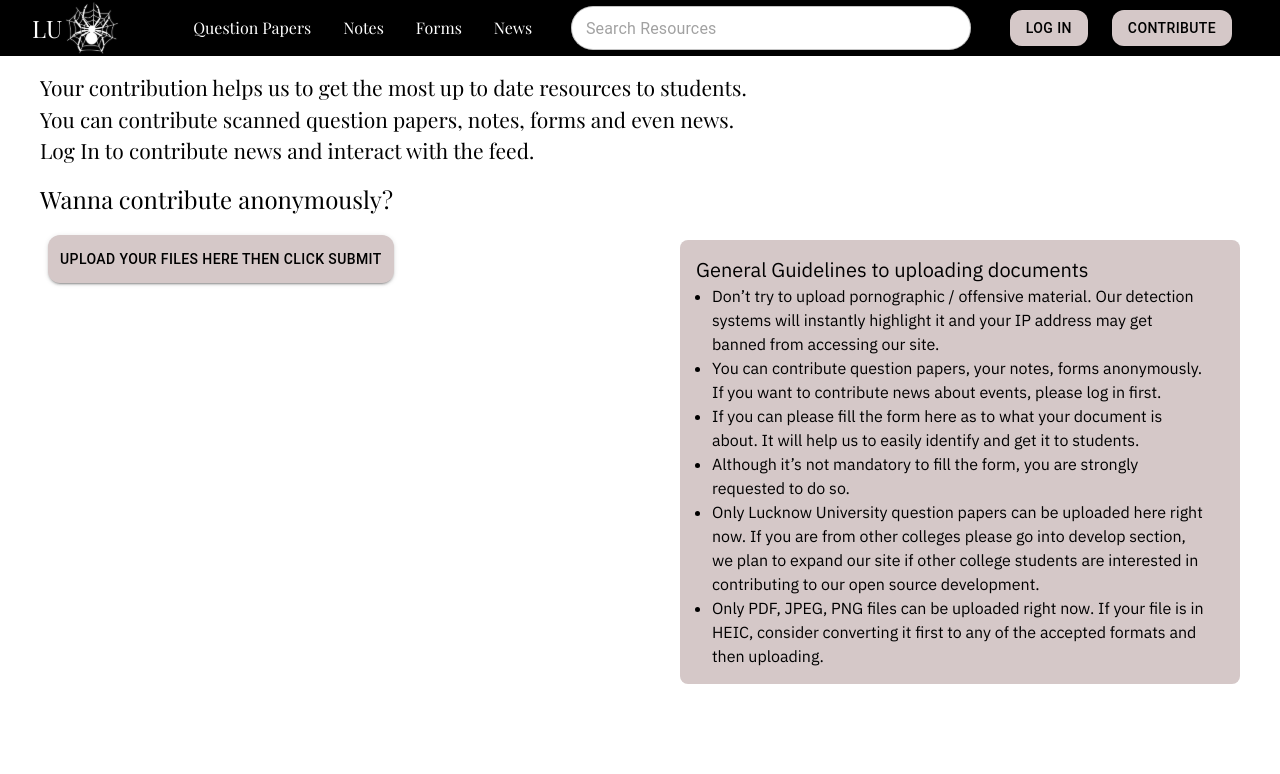
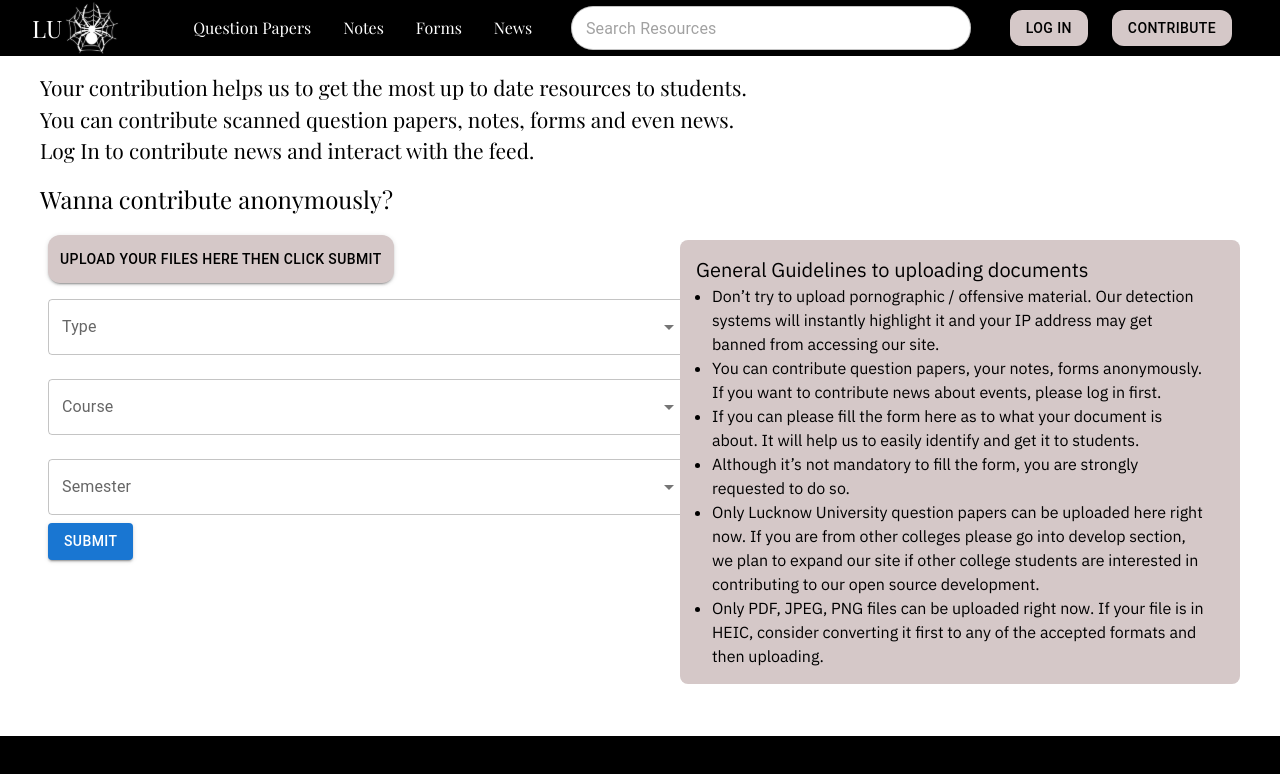
Before and after one commit to abdullahanzar/lu-crawler, a Next.js app: page /contribute in a window 1280 px wide. Shown: the top 774 px of the page. Built offline with nearby package versions, Linux system fonts and the light colour scheme; a web font is replaced by a local one.

Commit message:
feat: scaffold for contibute page ready

```diff
--- a/package.json
+++ b/package.json
@@ -12,9 +12,11 @@
     "@emotion/react": "^11.11.4",
     "@emotion/styled": "^11.11.5",
     "@mui/material": "^5.15.15",
+    "formik": "^2.4.6",
     "next": "14.1.1",
     "react": "^18",
-    "react-dom": "^18"
+    "react-dom": "^18",
+    "yup": "^1.4.0"
   },
   "devDependencies": {
     "autoprefixer": "^10.0.1",
--- a/src/app/contribute/page.jsx
+++ b/src/app/contribute/page.jsx
@@ -1,5 +1,6 @@
+"use client";
+import DocumentUploadForm from "@/components/forms/forms";
 import { Button } from "@mui/material";
-import React from "react";
 
 export default function Contribute() {
   return (
@@ -18,21 +19,7 @@ export default function Contribute() {
       <div className="relative left-10 top-4 mt-4 text-2xl w-max">
         Wanna contribute anonymously?
       </div>
-      <div className="relative left-12 top-2 mt-4 text-[21px] w-max">
-        <Button
-          style={{
-            backgroundColor: "#D5C8C8",
-            color: "#000",
-            borderRadius: "12px",
-            marginTop: "12px",
-            padding: "12px",
-          }}
-          className="font-sans"
-          variant="contained"
-        >
-          Upload your files here then click submit
-        </Button>
-      </div>
+      <DocumentUploadForm />
       <div className="absolute right-10 bg-[#D5C8C8] top-56 mt-4 w-[35rem] rounded-lg">
         <div className="relative w-[34rem] p-4">
           <p className="font-sans text-xl">
--- a/src/app/layout.js
+++ b/src/app/layout.js
@@ -1,6 +1,7 @@
 import { Playfair_Display } from "next/font/google";
 import "./globals.css";
 import Navbar from "@/components/navbar/navbar";
+import Footer from "@/components/footer/footer";
 
 const playfair = Playfair_Display({ subsets: ["latin"] });
 
@@ -22,7 +23,8 @@ export default function RootLayout({ children }) {
       </head>
       <body className={playfair.className}>
         <Navbar />
-        {children}
+        <main className="flex-1">{children}</main>
+        <Footer />
       </body>
     </html>
   );
--- /dev/null
+++ b/src/components/footer/footer.jsx
@@ -0,0 +1,11 @@
+import React from "react";
+
+function Footer() {
+  return (
+    <footer className="w-full h-16 bg-black fixed bottom-0">
+      Footer Content
+    </footer>
+  );
+}
+
+export default Footer;
--- /dev/null
+++ b/src/components/forms/forms.jsx
@@ -0,0 +1,128 @@
+import React from "react";
+import {
+  FormControl,
+  InputLabel,
+  Select,
+  MenuItem,
+  Button,
+  FormHelperText,
+} from "@mui/material";
+import { useFormik } from "formik";
+import * as Yup from "yup";
+
+const validationSchema = Yup.object().shape({
+  type: Yup.string().required("Type is required"),
+  course: Yup.string().required("Course is required"),
+  semester: Yup.string().required("Semester is required"),
+});
+
+const MyForm = () => {
+  const formik = useFormik({
+    initialValues: {
+      type: "",
+      course: "",
+      semester: "",
+    },
+    validationSchema: validationSchema,
+    onSubmit: (values) => {
+      // Handle form submission
+      console.log(values);
+    },
+  });
+
+  return (<div className="relative left-12 top-2 mt-4 text-[21px] w-3/6">
+  <Button
+    style={{
+      backgroundColor: "#D5C8C8",
+      color: "#000",
+      borderRadius: "12px",
+      marginTop: "12px",
+      padding: "12px",
+    }}
+    className="font-sans"
+    variant="contained"
+  >
+    Upload your files here then click submit
+  </Button>
+    <form onSubmit={formik.handleSubmit}>
+      <FormControl fullWidth margin="normal">
+        <InputLabel>Type</InputLabel>
+        <Select
+          value={formik.values.type}
+          onChange={formik.handleChange}
+          onBlur={formik.handleBlur}
+          label="Type"
+          name="type"
+          error={formik.touched.type && Boolean(formik.errors.type)}
+          helperText={formik.touched.type && formik.errors.type}
+        >
+          <MenuItem value="question paper">Question Paper</MenuItem>
+          <MenuItem value="notes">Notes</MenuItem>
+          <MenuItem value="forms">Forms</MenuItem>
+          <MenuItem value="books">Books</MenuItem>
+          <MenuItem value="others">Others</MenuItem>
+        </Select>
+        {formik.touched.type && formik.errors.type && (
+          <FormHelperText error>{formik.errors.type}</FormHelperText>
+        )}
+      </FormControl>
+      <FormControl fullWidth margin="normal">
+        <InputLabel>Course</InputLabel>
+        <Select
+          value={formik.values.course}
+          onChange={formik.handleChange}
+          onBlur={formik.handleBlur}
+          label="Course"
+          name="course"
+          error={formik.touched.course && Boolean(formik.errors.course)}
+          helperText={formik.touched.course && formik.errors.course}
+        >
+          <MenuItem value="bca">BCA</MenuItem>
+          <MenuItem value="mca">MCA</MenuItem>
+          <MenuItem value="btech">B.Tech</MenuItem>
+          <MenuItem value="bsc">B.Sc.</MenuItem>
+          <MenuItem value="bba">BBA</MenuItem>
+          <MenuItem value="mba">MBA</MenuItem>
+          <MenuItem value="msc">M.Sc.</MenuItem>
+          <MenuItem value="ba">BA</MenuItem>
+          <MenuItem value="ma">MA</MenuItem>
+          <MenuItem value="others">Others</MenuItem>
+        </Select>
+        {formik.touched.course && formik.errors.course && (
+          <FormHelperText error>{formik.errors.course}</FormHelperText>
+        )}
+      </FormControl>
+      <FormControl fullWidth margin="normal">
+        <InputLabel>Semester</InputLabel>
+        <Select
+          value={formik.values.semester}
+          onChange={formik.handleChange}
+          onBlur={formik.handleBlur}
+          label="Semester"
+          name="semester"
+          error={formik.touched.semester && Boolean(formik.errors.semester)}
+          helperText={formik.touched.semester && formik.errors.semester}
+        >
+          {[...Array(16)].map((_, index) => (
+            <MenuItem key={index + 1} value={(index + 1).toString()}>
+              Semester {index + 1}
+            </MenuItem>
+          ))}
+        </Select>
+        {formik.touched.semester && formik.errors.semester && (
+          <FormHelperText error>{formik.errors.semester}</FormHelperText>
+        )}
+      </FormControl>
+      <Button
+        type="submit"
+        className="bg-black hover:bg-white hover:text-black"
+        variant="contained"
+      >
+        Submit
+      </Button>
+    </form>
+    </div>
+  );
+};
+
+export default MyForm;
--- a/src/components/navbar/search-box.jsx
+++ b/src/components/navbar/search-box.jsx
@@ -6,7 +6,7 @@ const filter = createFilterOptions();
 
 function SearchBox() {
   const [value, setValue] = useState();
-  const dataset = ["Question Papers"];
+  const dataset = ["BCA Question Papers", "", "", ""];
 
   return (
     <Autocomplete
```
Also changed, not shown: 1 other file (tests, documents, lock files or other folders).
